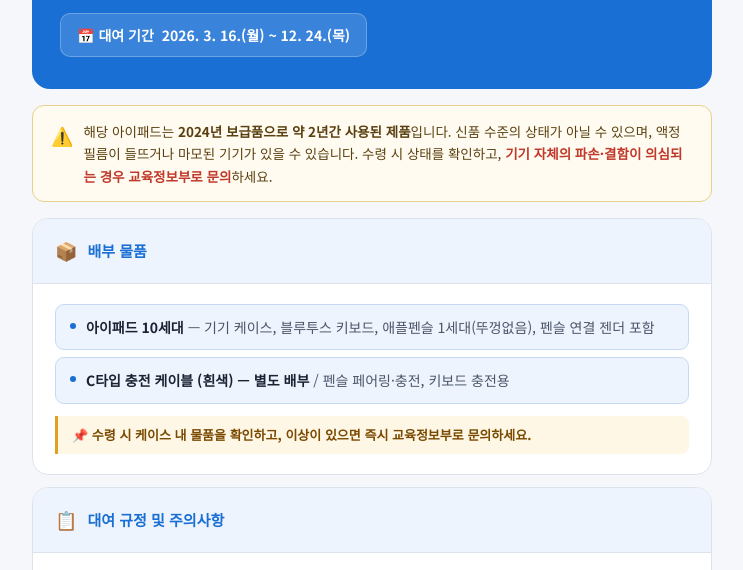
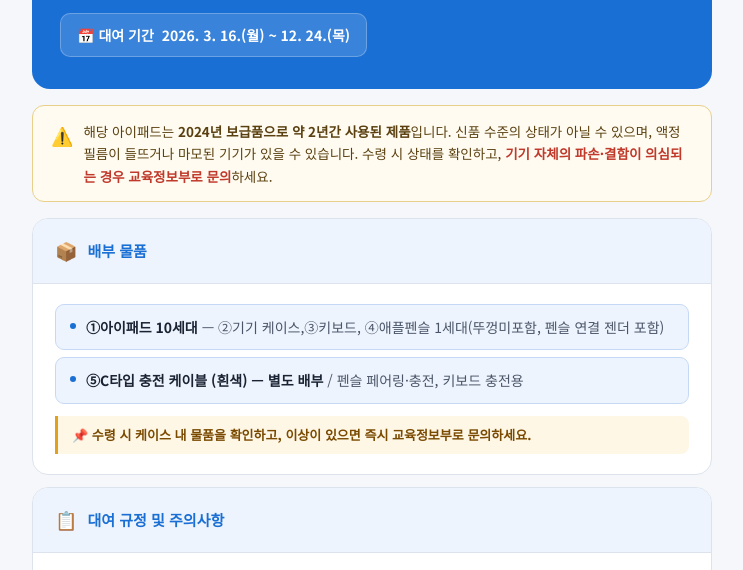
Before and after one commit to h2hikari/ipad, a plain HTML site: page index.html in a window 1280 px wide. Shown: the part 167-737 px from the top of the page, without its empty margins (268-1011 px from the left). Drawn offline with Linux system fonts and the light colour scheme.

Commit message:
Update index.html

```diff
--- a/index.html
+++ b/index.html
@@ -319,11 +319,11 @@
       <div class="item-list">
         <div class="item-row hl">
           <span class="dot"></span>
-          <div>아이패드 10세대 <span style="font-weight:400; color:var(--text-sub);">— 기기 케이스, 블루투스 키보드, 애플펜슬 1세대(뚜껑없음), 펜슬 연결 젠더 포함</span></div>
+          <div>➀아이패드 10세대 <span style="font-weight:400; color:var(--text-sub);">— ➁기기 케이스,➂키보드, ➃애플펜슬 1세대(뚜껑미포함, 펜슬 연결 젠더 포함)</span></div>
         </div>
         <div class="item-row hl">
           <span class="dot"></span>
-          <div>C타입 충전 케이블 (흰색) — 별도 배부 <span style="font-weight:400; color:var(--text-sub);">/ 펜슬 페어링·충전, 키보드 충전용</span></div>
+          <div>➄C타입 충전 케이블 (흰색) — 별도 배부 <span style="font-weight:400; color:var(--text-sub);">/ 펜슬 페어링·충전, 키보드 충전용</span></div>
         </div>
       </div>
       <div class="tip" style="margin-top:12px; background:#fff7e6; border-color:#e0a020; color:#7a4a00; font-weight:700;">📌 수령 시 케이스 내 물품을 확인하고, 이상이 있으면 즉시 교육정보부로 문의하세요.</div>
```
